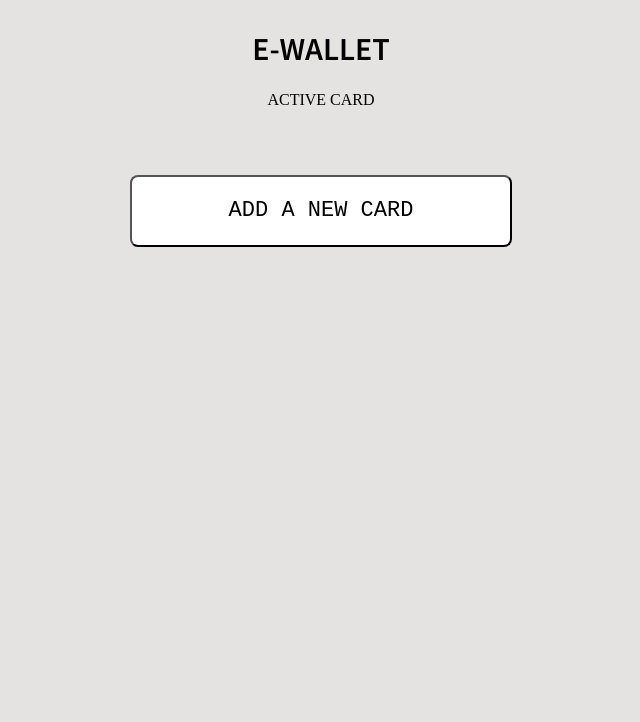
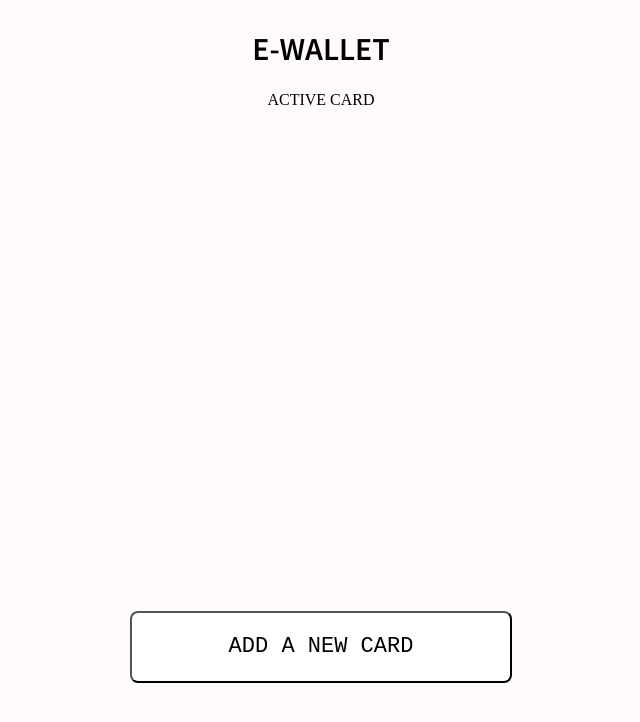
Before and after one commit to 99ru/e-wallet, a Vue app: page / in a window 1280 px wide. Shown: the top 722 px of the page, without its empty margins (319-959 px from the left). Built offline with nearby package versions, Linux system fonts and the light colour scheme; a web font is replaced by a local one.

Commit message:
css magic

```diff
--- a/src/App.vue
+++ b/src/App.vue
@@ -95,7 +95,7 @@ export default {
 @import url("https://fonts.googleapis.com/css2?family=Source+Sans+Pro:wght@300;600&display=swap");
 @import url("https://fonts.googleapis.com/css2?family=PT+Mono&display=swap");
 html {
-  background: rgba(226, 222, 222, 0.877);
+  background: rgba(255, 251, 251, 0.877);
 }
 #app {
   display: flex;
--- a/src/components/CardStack.vue
+++ b/src/components/CardStack.vue
@@ -1,12 +1,15 @@
 
 <template>
   <div>
-    <Card
+    <div class="grid-container">
+      <Card
       @sendData="$emit('sendData' , card)"
       :card="card"
       v-for="card in cards"
       :key="card.id"
     />
+    </div>
+
   </div>
 </template>
 
@@ -28,8 +31,15 @@ export default {
 </script>
 
 <style scoped>
-.card-list {
+/* .card-list {
   display: flex;
   flex-direction: column;
+} */
+
+.grid-container{
+  display:grid;
+  grid-auto-rows: 2rem;
+  height: 400px;
+
 }
 </style>
--- a/src/views/Home.vue
+++ b/src/views/Home.vue
@@ -5,12 +5,19 @@
       <p>ACTIVE CARD</p>
     </header>
 
-    <Card :card="modelCard" v-if="modelCard" />
-    <CardStack :cards="cards" @sendData="myMethod" />
+    <div class="active-card">
+      <Card :card="modelCard" v-if="modelCard" />
+    </div>
+    <br /><br />
+
+    <div class="list">
+      <CardStack :cards="cards" @sendData="activeClick" />
+    </div>
 
     <button @click="$emit('toggleView')" class="add-button">
-      ADD A NEW CARD</button>
-    </div>
+      ADD A NEW CARD
+    </button>
+  </div>
 </template>
 
 <script>
@@ -29,7 +36,7 @@ export default {
   },
 
   methods: {
-    myMethod(info) {
+    activeClick(info) {
       this.modelCard = info;
       console.log(info);
     },
@@ -58,16 +65,4 @@ header {
   color: black;
   margin-top: 50px;
 }
-
-.active-card {
-  height: 200px;
-  width: 386px;
-  background-color: #d0d0d0;
-  box-shadow: 0px 0px 5px 5px rgba(0, 0, 0, 0.32);
-
-  display: flex;
-  flex-direction: column;
-  justify-content: center;
-  align-items: center;
-}
 </style>
```
